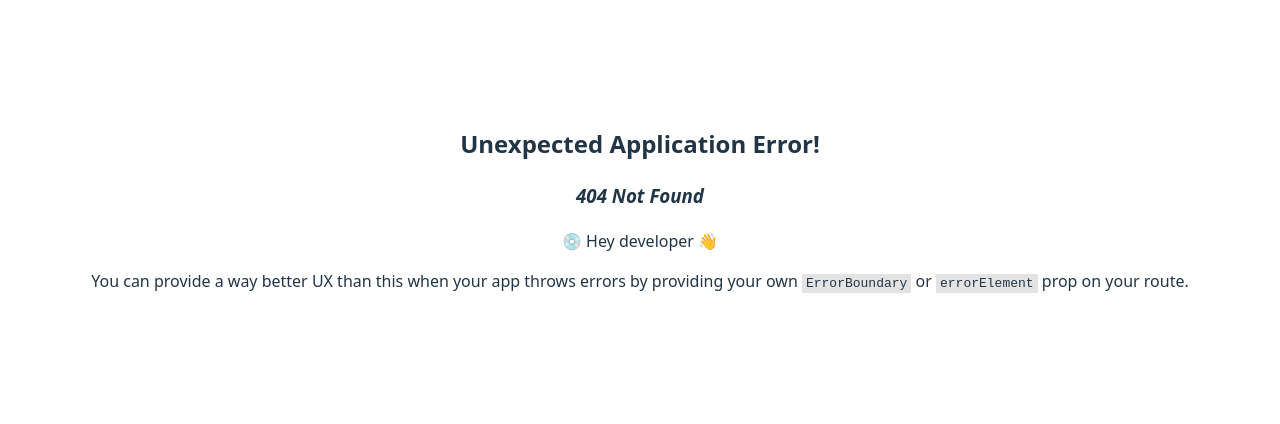
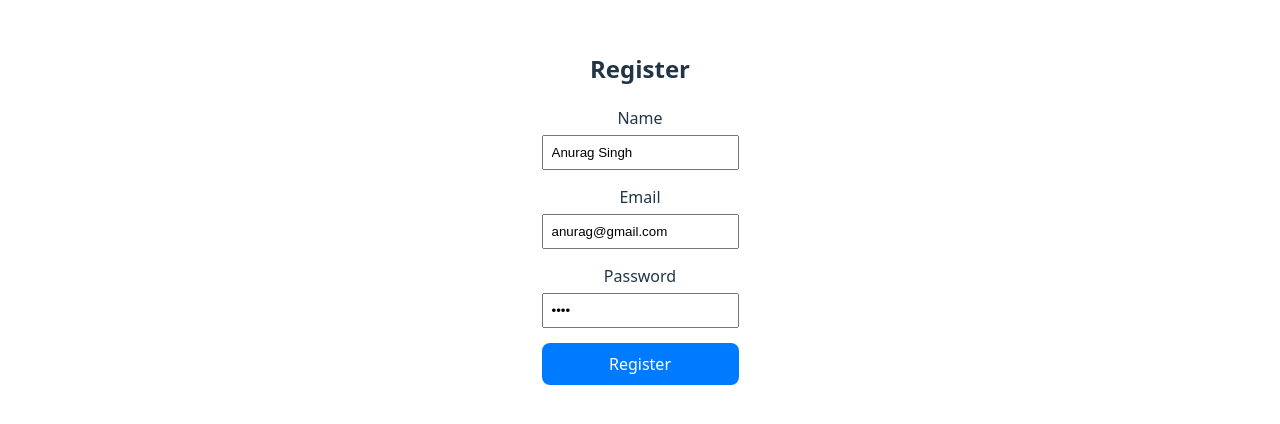
Before and after one commit to devMadlani/custom-google-drive, a React (Vite) app in the folder client/: page /register in a window 1280 px wide. Before the commit this address had no page. Shown: the part 192-616 px from the top of the page. Built offline with nearby package versions, Linux system fonts and the light colour scheme.

Commit message:
created register form

```diff
--- a/client/src/App.jsx
+++ b/client/src/App.jsx
@@ -1,10 +1,15 @@
 import { createBrowserRouter, RouterProvider } from "react-router-dom";
 import DirectoryView from "./DirectoryView";
+import Register from "./Register";
 
 const router = createBrowserRouter([
   {
     path: "/",
     element: <DirectoryView />,
+  },
+  {
+    path: "/register",
+    element: <Register />,
   },
   {
     path: "/directory/:dirId",
--- a/client/src/DirectoryView.jsx
+++ b/client/src/DirectoryView.jsx
@@ -99,6 +99,19 @@ function DirectoryView() {
   };
   return (
     <>
+      <div
+        style={{
+          display: "flex",
+          justifyContent: "space-between",
+          alignItems: "center",
+        }}
+      >
+        <h1>My Files</h1>
+        <div style={{ display: "flex", gap: "10px" }}>
+          <Link to="/register">Register</Link>
+          <Link to="/login">Login</Link>
+        </div>
+      </div>
       <input type="file" onChange={uploadFile} />
       <input
         type="text"
--- /dev/null
+++ b/client/src/Register.jsx
@@ -0,0 +1,139 @@
+import React, { useState } from "react";
+import { useNavigate } from "react-router-dom";
+
+const Register = () => {
+  // State variables for form inputs
+  const BASE_URL = "http://localhost:4000";
+  const [formData, setFormData] = useState({
+    name: "Anurag Singh",
+    email: "anurag@gmail.com",
+    password: "abcd",
+  });
+
+  const [isSuccess, setIsSuccess] = useState(false);
+  const [error, setError] = useState("");
+
+  const navigate = useNavigate();
+
+  // Handler for input changes
+  const handleChange = (e) => {
+    const { name, value } = e.target;
+    setFormData({
+      ...formData,
+      [name]: value,
+    });
+  };
+
+  // Handler for form submission
+  const handleSubmit = async (e) => {
+    e.preventDefault();
+    const response = await fetch(`${BASE_URL}/user`, {
+      method: "POST",
+      body: JSON.stringify(formData),
+      headers: {
+        "Content-Type": "application/json",
+      },
+    });
+
+    const data = await response.json();
+    console.log(data);
+    if (data.error) {
+      setError(data.error);
+    } else {
+      setIsSuccess(true);
+      setTimeout(() => {
+        navigate("/");
+      }, 2000);
+    }
+  };
+
+  return (
+    <div style={{ maxWidth: "400px", margin: "auto", padding: "20px" }}>
+      <h2>Register</h2>
+      <form onSubmit={handleSubmit}>
+        <div style={{ marginBottom: "15px" }}>
+          <label
+            htmlFor="name"
+            style={{ display: "block", marginBottom: "5px" }}
+          >
+            Name
+          </label>
+          <input
+            type="text"
+            id="name"
+            name="name"
+            value={formData.name}
+            onChange={handleChange}
+            placeholder="Enter your name"
+            style={{
+              width: "100%",
+              padding: "8px",
+              boxSizing: "border-box",
+            }}
+            required
+          />
+        </div>
+        <div style={{ marginBottom: "15px" }}>
+          <label
+            htmlFor="email"
+            style={{ display: "block", marginBottom: "5px" }}
+          >
+            Email
+          </label>
+          <input
+            type="email"
+            id="email"
+            name="email"
+            value={formData.email}
+            onChange={handleChange}
+            placeholder="Enter your email"
+            style={{
+              width: "100%",
+              padding: "8px",
+              boxSizing: "border-box",
+            }}
+            required
+          />
+        </div>
+        <div style={{ marginBottom: "15px" }}>
+          <label
+            htmlFor="password"
+            style={{ display: "block", marginBottom: "5px" }}
+          >
+            Password
+          </label>
+          <input
+            type="password"
+            id="password"
+            name="password"
+            value={formData.password}
+            onChange={handleChange}
+            placeholder="Enter your password"
+            style={{
+              width: "100%",
+              padding: "8px",
+              boxSizing: "border-box",
+            }}
+            required
+          />
+        </div>
+        <p style={{ color: "red", position: "absolute", top: 0 }}>{error}</p>
+        <button
+          type="submit"
+          style={{
+            backgroundColor: isSuccess ? "green" : "#007BFF",
+            color: "white",
+            border: "none",
+            padding: "10px 15px",
+            cursor: "pointer",
+            width: "100%",
+          }}
+        >
+          {isSuccess ? "Registration Successful" : "Register"}
+        </button>
+      </form>
+    </div>
+  );
+};
+
+export default Register;
```
